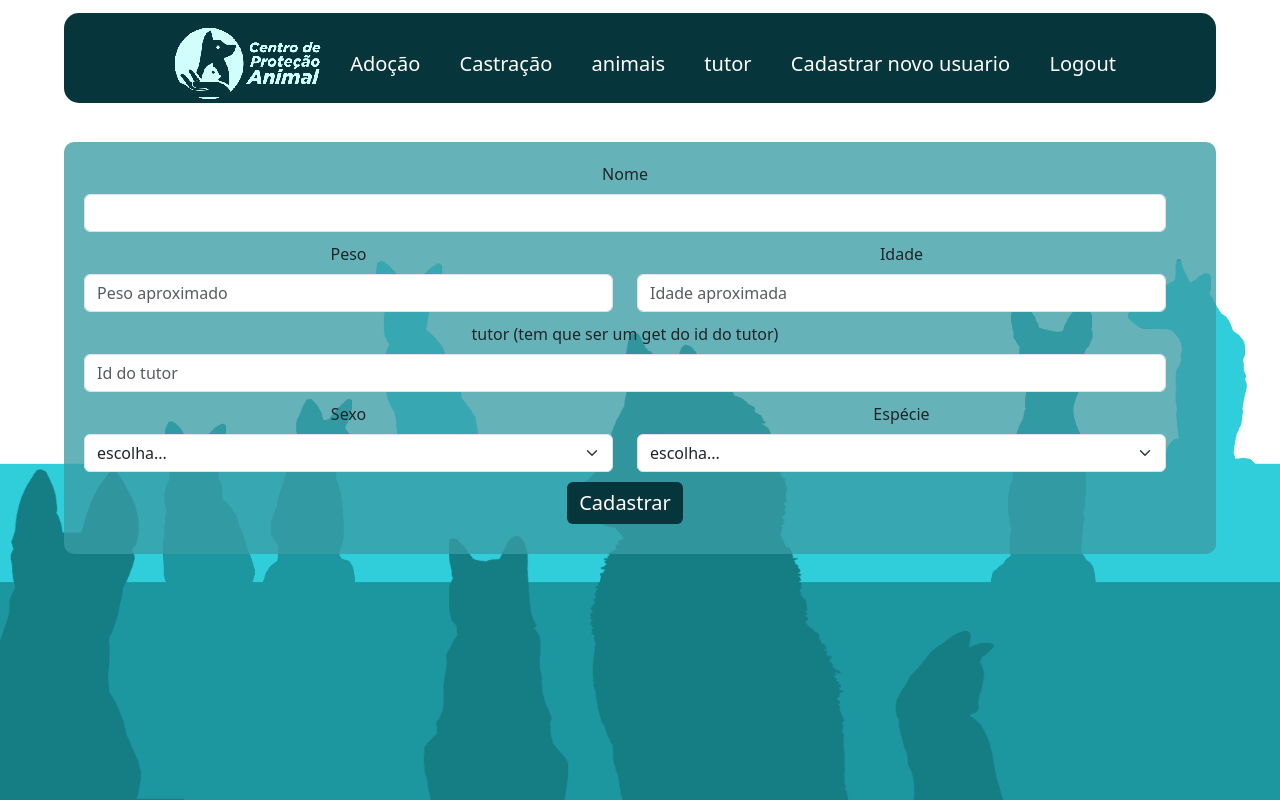
After one commit to VictorJoseNogueira/Projeto-Integrador, a Flask app: page /animal/ in a window 1280 px wide. The commit adds this page. Run offline with Flask 3, Linux system fonts and the light colour scheme.

Commit message:
conexão-criação
conectando o formulário de cadastro de tutor com o DB, criação de pagina base do cadastro do animal

```diff
--- a/upa-animal/app/controllers/default.py
+++ b/upa-animal/app/controllers/default.py
@@ -20,14 +20,14 @@ def login():
 @app.route('/tutor/<info>')
 @app.route('/tutor/', defaults={'info':None}, methods=['GET', 'POST'])
 def tutor(info):
-    tutores = cadastrar_tutor()
-    if tutores.validate_on_submit():
-        print(tutores.nome.data)
-        novo_tutor = Tutor(nome=tutores.nome.data, cpf=tutores.cpf.data, tel=tutores.tel.data, endereco = tutores.endereco.data)
+    form = cadastrar_tutor()
+    if form.validate_on_submit():
+        print(form.nome.data)
+        novo_tutor = Tutor(nome=form.nome.data, cpf=form.cpf.data, tel=form.tel.data, endereco = form.endereco.data)
         db.session.add(novo_tutor)
         db.session.commit()
         return redirect(url_for('index'))
-    return render_template("tutor.html", tutores=tutores)
+    return render_template("tutor.html", tutores=form)
 
 
 @app.route("/cadastro/<info>")
@@ -47,6 +47,16 @@ def animais():
     animals = Animal.query.all()
     return render_template('detail.html', animals=animals)
 
+
+
+
+@app.route('/animal/')
+def cad_animal():
+    cad_animal = ''
+    return render_template('animal_cadastro.html')
+
+
+
 '''@app.route('/detalhes/')
 def xpace():
     animals = Animal.query.filter_by(id_tutor=5).all()
--- a/upa-animal/app/models/tables.py
+++ b/upa-animal/app/models/tables.py
@@ -30,7 +30,7 @@ class Tutor(db.Model):
     tel = db.Column(String(20))
     endereco = db.Column(String(255))
 
-    def __init__(self, id, nome, cpf, tel, endereco):
+    def __init__(self, nome, cpf, tel, endereco):
         self.nome = nome
         self.cpf = cpf
         self.tel = tel
@@ -38,7 +38,7 @@ class Tutor(db.Model):
 
 
     def __repr__(self):
-        return f'<Tutor {self.id}>'
+        return f'<tutor {self.id}>'
 
 class Animal(db.Model):
     __tablename__ = "animal"
--- /dev/null
+++ b/upa-animal/app/templates/animal_cadastro.html
@@ -0,0 +1,56 @@
+{% extends "base.html" %}
+
+{% block content %}
+
+<div class="container-global-cadastro">
+    <form class="row g-3">
+        <div class="form-signin">
+        <div class="col-12">
+          <label for="inputEmail4" class="form-label">Nome</label>
+          <input type="email" class="form-control" id="inputEmail4">
+        </div>
+        <div class="row">
+        <div class="col-md-6">
+          <label for="inputPassword4" class="form-label">Peso</label>
+          <input type="password" class="form-control" id="inputPassword4"placeholder="Peso aproximado">
+        </div>
+        <div class="col-md-6">
+          <label for="inputAddress" class="form-label">Idade</label>
+          <input type="text" class="form-control" id="inputAddress" placeholder="Idade aproximada">
+        </div>
+        </div>
+          <div class="col-12">
+          <label for="inputAddress2" class="form-label"> tutor (tem que ser um get do id do tutor)</label>
+          <input type="text" class="form-control" id="inputAddress2" placeholder="Id do tutor">
+        </div>
+        <div class="row">
+
+        <div class="col-md-6">
+            <label for="inputState" class="form-label">Sexo</label>
+            <select id="inputState" class="form-select">
+                <option selected>escolha...</option>
+                <option>macho</option>
+                <option>fêmea</option>
+            </select>
+        </div>
+
+        <div class="col-md-6">
+        <label for="inputState" class="form-label">Espécie</label>
+        <select id="inputState" class="form-select">
+            <option selected>escolha...</option>
+            <option>cachorro</option>
+            <option>gato</option>
+            </select>
+
+        </div>
+        </div>
+        <button class="btn btn-primary btn-block btn-color" type="submit">Cadastrar</button>
+
+
+        </div>
+        </div>
+      </form>
+</div>
+
+
+{% endblock content %}
--- a/upa-animal/app/templates/base.html
+++ b/upa-animal/app/templates/base.html
@@ -7,6 +7,8 @@
 
     <link rel="stylesheet" href="{{url_for('static', filename='css/style.css')}}">
 
+    <script src="https://code.jquery.com/jquery-3.6.0.min.js"></script>
+    <script src="https://cdnjs.cloudflare.com/ajax/libs/jquery.mask/1.14.16/jquery.mask.min.js"></script>
 
     <title>Centro de Proteção Animal {% block title %}{% endblock title %}</title>
 </head>
@@ -22,7 +24,7 @@
                 </li>
 
                 <li><a href="https://centrodeprotecaoanimal.maua.sp.gov.br/adocao/" target="_blank" class="btn btn-primary btn-color">Adoção</a> </li>
-                <li><a href="#" class="btn btn-primary btn-color">Castração</a></li>
+                <li><a href="{{url_for('cad_animal')}}" class="btn btn-primary btn-color">Castração</a></li>
                 <li><a href="{{url_for('animais')}}" class="btn btn-primary btn-color">animais</a></li>
                 <li><a href="{{url_for('tutor')}}" class="btn btn-primary btn-color">tutor</a></li>
                 <li><a href="{{ url_for('cadastro') }}" class="btn btn-primary btn-color">Cadastrar novo usuario </a></li>
```
Also changed, not shown: upa-animal/app/templates/tutor.html (+17 -4 lines).
